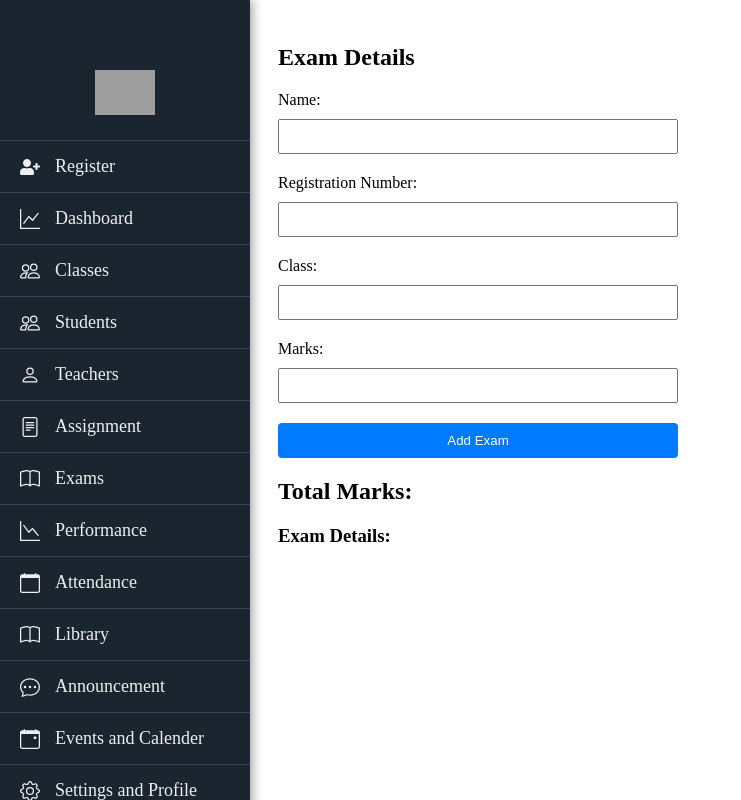
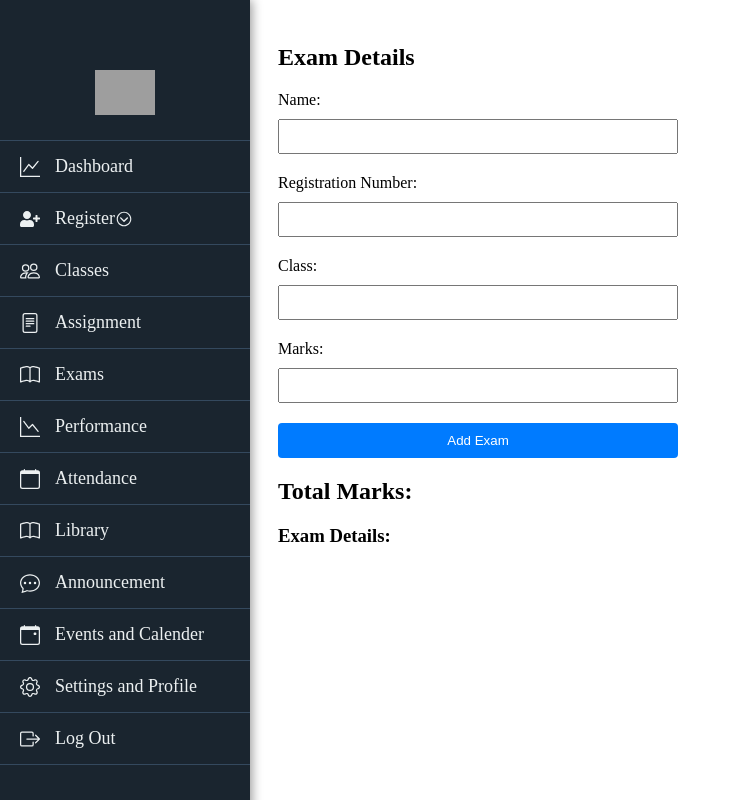
Before and after one commit to mpsinghji/PROJECT_ZERO, a React (Vite) app in the folder frontend/: page /admin/Exam in a window 1280 px wide. Shown: the whole page, without its empty margins (0-741 px from the left). Built offline with nearby package versions, Linux system fonts and the light colour scheme; grey boxes are pictures that could not be loaded.

Commit message:
Admin Sidebar Changed

```diff
--- a/frontend/src/pages/Admin/Sidebar.jsx
+++ b/frontend/src/pages/Admin/Sidebar.jsx
@@ -1,17 +1,18 @@
-import React from "react";
+import React, { useState } from "react";
 import {
   SidebarContainer,
   SidebarHeader,
   SidebarNav,
   SidebarNavItem,
   SidebarIcon,
-  Logo
+  Logo,
+  DropdownMenu,
+  DropdownItem
 } from "../../styles/SidebarStyles";
 import { useNavigate } from "react-router-dom";
 import {
   BsGraphUp,
   BsPeople,
-  BsPerson,
   BsFileText,
   BsBook,
   BsGraphDown,
@@ -22,13 +23,21 @@ import {
   BsBoxArrowRight,
 } from "react-icons/bs";
 import { FaUserPlus } from "react-icons/fa";
+import { IoIosArrowDropdown } from "react-icons/io";
+
 
 const AdminSidebar = () => {
-  const navigate = useNavigate(); // Using React Router's navigate hook
+  const navigate = useNavigate();
+  const [isDropdownOpen, setIsDropdownOpen] = useState(false);
 
   const handleNavigation = (path) => {
-    navigate(path); // Navigate to the path passed to the function
+    navigate(path);
   };
+
+  const toggleDropdown = () => {
+    setIsDropdownOpen((prev) => !prev);
+  };
+
 
   return (
     <SidebarContainer>
@@ -36,26 +45,43 @@ const AdminSidebar = () => {
         <Logo src="../assets/bg1.png" alt="PROJECTZERO" />
       </SidebarHeader>
       <SidebarNav>
-        <SidebarNavItem onClick={() => handleNavigation("/admin-register")}>
-          <SidebarIcon><FaUserPlus /></SidebarIcon>
-          Register
-        </SidebarNavItem>
         <SidebarNavItem onClick={() => handleNavigation("/admin/dashboard")}>
           <SidebarIcon><BsGraphUp /></SidebarIcon>
           Dashboard
         </SidebarNavItem>
+        <SidebarNavItem onClick={toggleDropdown}>
+          <SidebarIcon>
+            <FaUserPlus />
+          </SidebarIcon>
+          Register
+         <IoIosArrowDropdown />
+
+        </SidebarNavItem>
+        {isDropdownOpen && (
+          <DropdownMenu>
+            <DropdownItem onClick={() => handleNavigation("/admin-register")}>
+              Admin
+            </DropdownItem>
+            <DropdownItem onClick={() => handleNavigation("/admin/Students")}>
+              Student
+            </DropdownItem>
+            <DropdownItem onClick={() => handleNavigation("/admin/Teachers")}>
+              Teacher
+            </DropdownItem>
+          </DropdownMenu>
+        )}
         <SidebarNavItem onClick={() => handleNavigation("/admin/Classes")}>
           <SidebarIcon><BsPeople /></SidebarIcon>
           Classes
         </SidebarNavItem>
-        <SidebarNavItem onClick={() => handleNavigation("/admin/Students")}>
+        {/* <SidebarNavItem onClick={() => handleNavigation("/admin/Students")}>
           <SidebarIcon><BsPeople /></SidebarIcon>
           Students
         </SidebarNavItem>
         <SidebarNavItem onClick={() => handleNavigation("/admin/Teachers")}>
           <SidebarIcon><BsPerson /></SidebarIcon>
           Teachers
-        </SidebarNavItem>
+        </SidebarNavItem> */}
         <SidebarNavItem onClick={() => handleNavigation("/admin/Assignment")}>
           <SidebarIcon><BsFileText /></SidebarIcon>
           Assignment
--- a/frontend/src/styles/SidebarStyles.js
+++ b/frontend/src/styles/SidebarStyles.js
@@ -103,3 +103,32 @@ export const Logo = styled.img`
     transform: scale(1.1);
   }
 `;
+
+
+export const DropdownMenu = styled.div`
+  margin-left: 1.5rem;
+  display: flex;
+  flex-direction: column;
+    background-color: #1A252F;
+/* Bright white background */
+  // border: 1px solid #ccc; /* Light gray border */
+  // border-radius: 5px;
+  padding: 0.5rem;
+  box-shadow: 0px 4px 6px rgba(0, 0, 0, 0.2); /* Darker shadow for depth */
+`;
+
+export const DropdownItem = styled.div`
+  padding: 0.7rem; /* Slightly larger padding for better clickability */
+  cursor: pointer;
+  color: #fff; /* Dark text color */
+  font-weight: 500; /* Medium font weight for better readability */
+  border-radius: 3px; /* Rounded edges for a modern look */
+  transition: background 0.3s ease, color 0.3s ease;
+  // text-align:center;
+  margin-left:30px;
+
+  &:hover {
+    background: #007bff; /* Blue hover background */
+    color: #ffffff; /* White text on hover */
+  }
+`;
```
